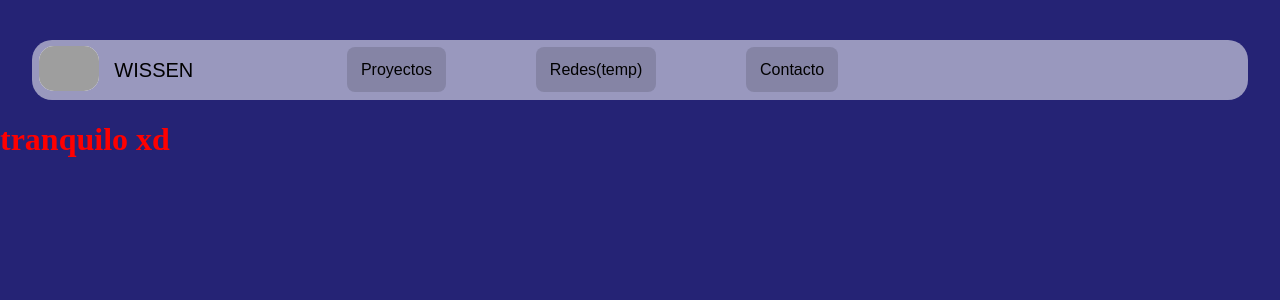
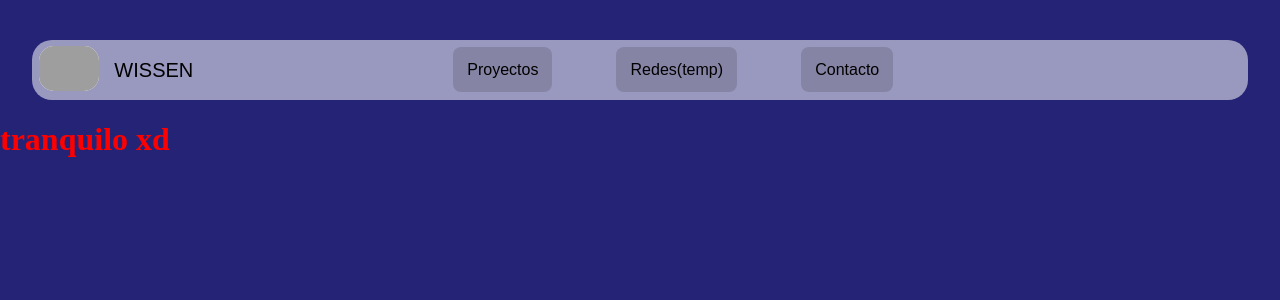
Before and after one commit to moiseStudent/wissen_blog, a Flask app: page / in a window 1280 px wide. Shown: the top 300 px of the page. Run offline with Flask 3, Linux system fonts and the light colour scheme; grey boxes are pictures that could not be loaded.

Commit message:
optimizacion del codigo

```diff
--- a/static/css/navbar.css
+++ b/static/css/navbar.css
@@ -41,10 +41,18 @@
     align-items: center;
     padding-left: 5vw;
 }
+#center_navbar_father{
+    display: flex;
+    justify-content: center;
+    width: 65vw;
+
+}
 .center_navbar{
-    padding-left: 7vw ;
+
     font-family: sans-serif; /**temporal*/
     font-size: 1rem;
+    padding-left: 5vw;
+
 
 }
 .text_linked{
--- a/templates/navbar.html
+++ b/templates/navbar.html
@@ -4,8 +4,13 @@
         <nav id="title_navbar">WISSEN</nav>
     </div>
     <div id="center_navbar_father">
-    <nav class="center_navbar"><a class="text_linked" href="https://www.google.co.uk/" target="_blank">Proyectos</a></nav>
-    <nav class="center_navbar"><a class="text_linked" href="https://www.google.co.uk/" target="_blank">Redes(temp)</a></nav>
-    <nav class="center_navbar"><a class="text_linked" href="https://www.google.co.uk/" target="_blank">Contacto</a></nav>
+        <nav class="center_navbar"><a class="text_linked" href="https://www.google.co.uk/" target="_blank">Proyectos</a></nav>
+        <nav class="center_navbar"><a class="text_linked" href="https://www.google.co.uk/" target="_blank">Redes(temp)</a></nav>
+        <nav class="center_navbar"><a class="text_linked" href="https://www.google.co.uk/" target="_blank">Contacto</a></nav>
+    </div>
+    <div id="right_navbar_father">
+        <nav class="right_navbar"></nav>
+        <nav class="right_navbar"></nav>
+        <nav class="right_navbar"></nav>
     </div>
 </header>
```
